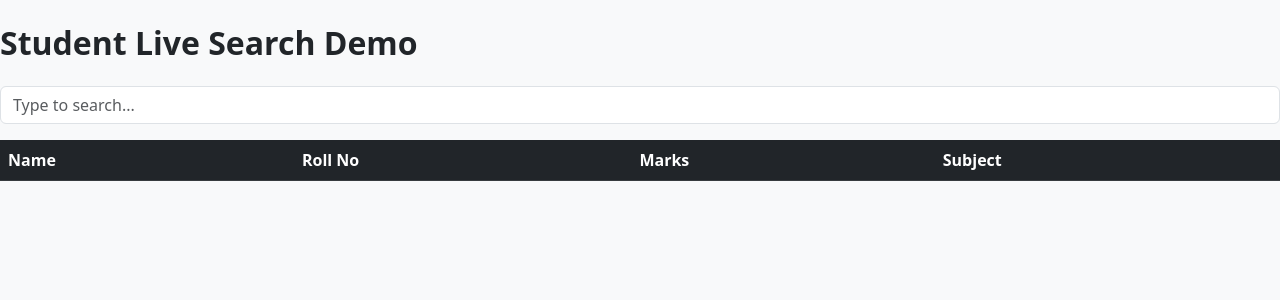
After one commit to freakytejash/python-training, a Flask app: template templates/js_sample.html in a window 1280 px wide. The commit adds this page. Shown: the top 300 px of the page. Run offline with Flask 3, Linux system fonts and the light colour scheme; the template is opened without the code that fills it, so the values that code supplies are empty.

Commit message:
Javascript basic

```diff
--- a/app.py
+++ b/app.py
@@ -163,7 +163,8 @@ def filter_students():
                             AND subject != ""
                             ORDER BY subject ASC''').fetchall()
 
-    #Dynamic query- WHERE 1=1
+    # Dynamically build query based on filters
+
     query = 'SELECT * FROM students WHERE 1=1'
     params = []
     if subject:
--- /dev/null
+++ b/templates/js_sample.html
@@ -0,0 +1,48 @@
+<!DOCTYPE html>
+<html>
+    <head>
+        <title> Live Search </title>
+        <link href="https://cdn.jsdelivr.net/npm/bootstrap@5.3.0/dist/css/bootstrap.min.css" rel="stylesheet">
+    </head>
+    <body class="bg-light">
+        <div class="container mt-4"></div>
+            <h2 class ="fw-bold mb-4">Student Live Search Demo </h2>
+
+            <!-- Search input -->
+            <input type="text"
+            id ="searchInput"
+            class="form-control mb-3"
+            placeholder = "Type to search...">
+
+            <!-- Table -->
+            <table class ="table table-hover">
+                <thead class="table-dark">
+                    <tr>
+                        <th>Name</th>
+                        <th>Roll No</th>
+                        <th>Marks</th>
+                        <th>Subject</th>
+                    </tr>
+                </thead>
+
+                <tbody id="tableBody">
+                    {% for student in students %}
+                    <tr data-name ="{{ student['name']|lower }}">
+                        <!-- data-name - JS information  -->
+                        <td>{{ student['name'] }}</td>
+                        <td>{{ student['roll'] }}</td>
+                        <td>{{ student['marks'] }}</td>
+                        <td>{{ student['subject'] }}</td>
+                    </tr>
+                    {% endfor %}
+                </tbody>
+            </table>
+        </div>
+        <script>
+            const searchInput = document.getElementById('searchInput');
+            const allRows = document.querySelectorAll('#tableBody tr');
+
+
+        </script>
+    </body>
+</html>
```
Also changed, not shown: sample.py (+5 -5 lines), templates/filter.html (+6 -2 lines), templates/js_test.html (added, +26 -0 lines), myproject.db, 1 other file.
